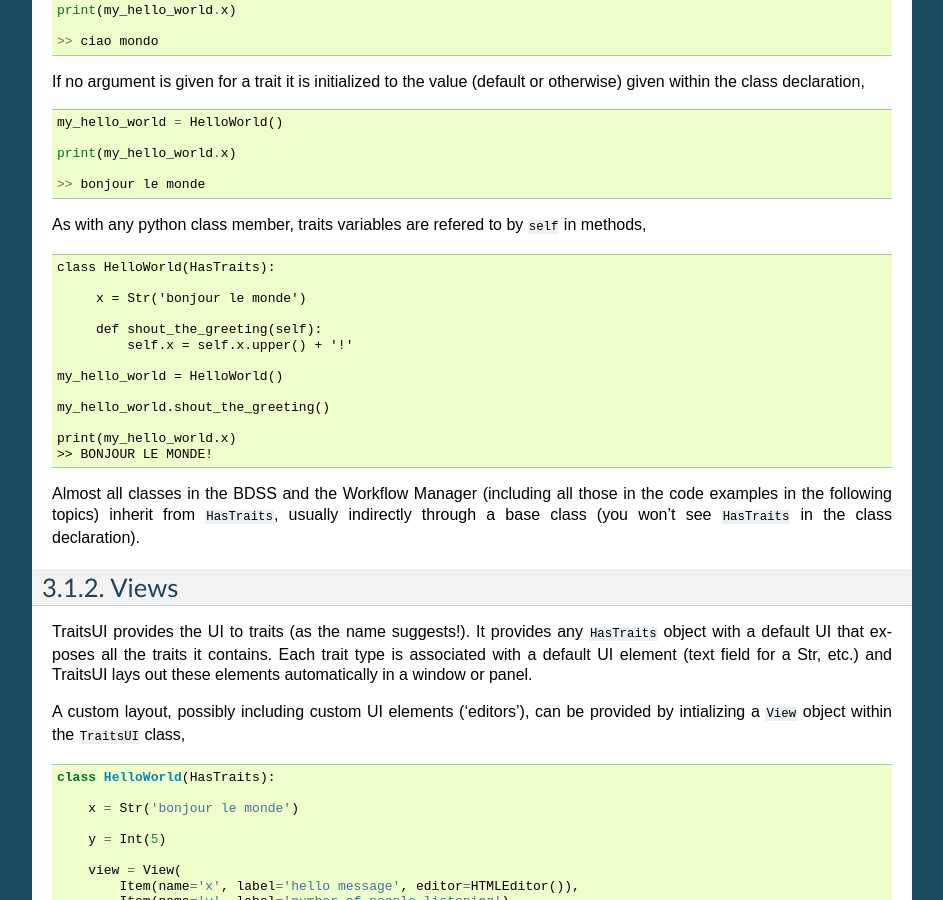
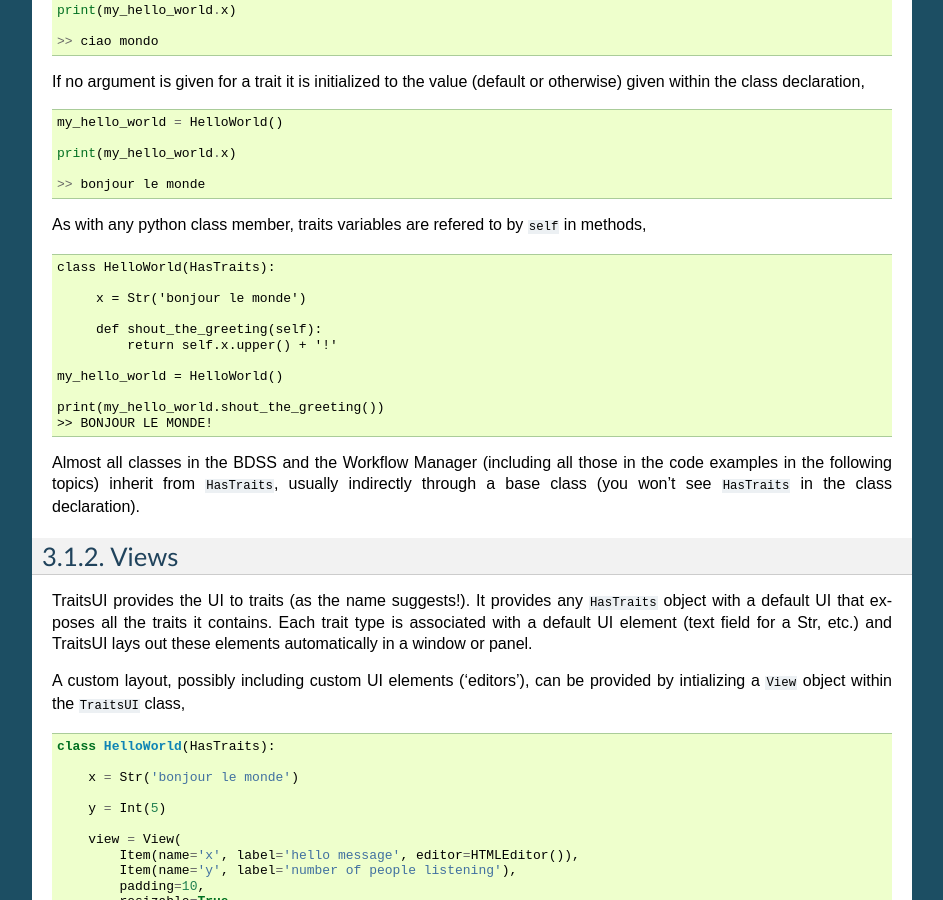
Before and after one commit to force-h2020/force-docs, a Sphinx documentation site: the page built from docs/source/extending/traits.rst, in a window 1280 px wide and 900 px high, scrolled down 916 px. Shown: the whole window, without its empty margins (198-1141 px from the left). Built offline with Sphinx 7.4.7, drawn with Linux system fonts in a browser that asks for light colours.

Commit message:
shorten example

```diff
--- a/docs/source/extending/traits.rst
+++ b/docs/source/extending/traits.rst
@@ -71,13 +71,11 @@ methods, ::
         x = Str('bonjour le monde')
 
         def shout_the_greeting(self):
-            self.x = self.x.upper() + '!'
+            return self.x.upper() + '!'
 
    my_hello_world = HelloWorld()
 
-   my_hello_world.shout_the_greeting()
-
-   print(my_hello_world.x)
+   print(my_hello_world.shout_the_greeting())
    >> BONJOUR LE MONDE!
 
 
```
